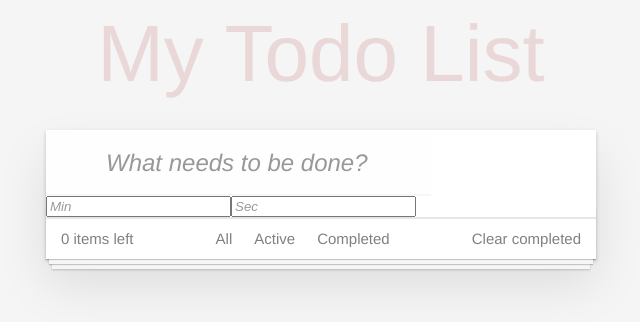
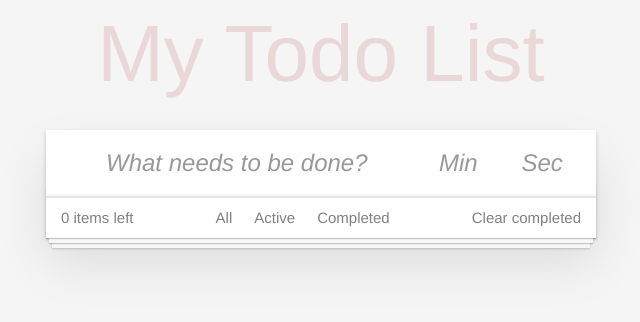
Before and after one commit to Nevanoman/todo, a React (Create React App) app: page / in a window 1280 px wide. Shown: the top 322 px of the page, without its empty margins (319-959 px from the left). Built offline with nearby package versions, Linux system fonts and the light colour scheme.

Commit message:
fix form

```diff
--- a/src/components/new-task-form/new-task-form.jsx
+++ b/src/components/new-task-form/new-task-form.jsx
@@ -48,8 +48,9 @@ export default class NewTaskForm extends Component {
   render() {
     const { label, min, sec } = this.state
     return (
-      <form className="header" onSubmit={this.onSubmit}>
+      <header className="header">
         <h1>My Todo List</h1>
+        <form className="new-todo-form header" onSubmit={this.onSubmit}>
           <input
             name="name"
             className="new-todo"
@@ -63,6 +64,7 @@ export default class NewTaskForm extends Component {
             Submit
           </button>
         </form>
+      </header>
     )
   }
 }
```
Also changed, not shown: src/components/new-task-form/new-task-form.css (line endings or trailing spaces). Lines whose indentation alone changed are shown as unchanged.
